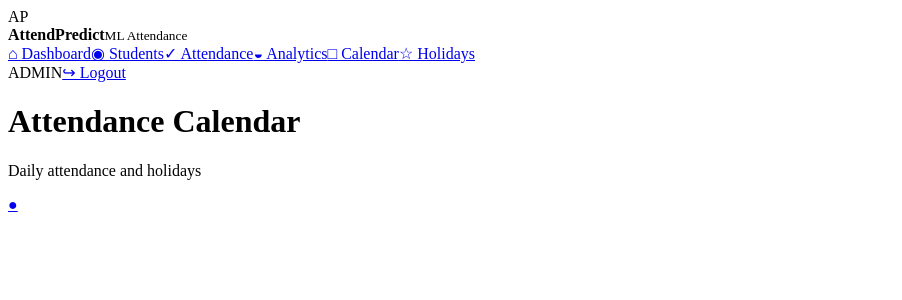
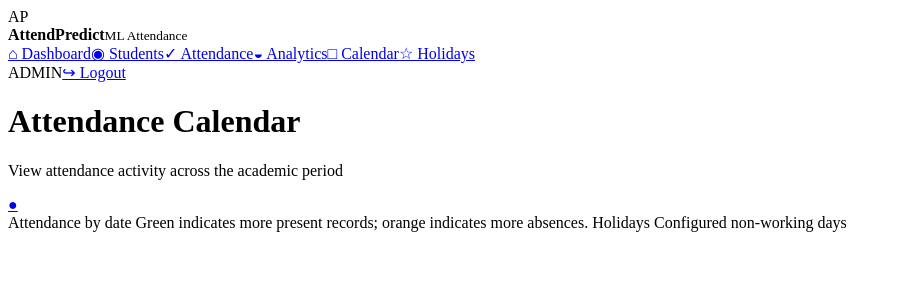
Before and after one commit to Abinesh1028/attendance-prediction-system3.0, a Flask app: page /calendar in a window 1280 px wide. Shown: the top 300 px of the page, without its empty margins (0-902 px from the left). Run offline with Flask 3, Linux system fonts and the light colour scheme; the visitor is signed in with stand-in values (Sample User, id 1).

Commit message:
Update calendar.html

```diff
--- a/templates/calendar.html
+++ b/templates/calendar.html
@@ -1,3 +1,8 @@
+{% extends "layout.html" %}{% block title %}Calendar | AttendIQ{% endblock %}{% block heading %}Attendance Calendar{% endblock %}{% block sub %}View attendance activity across the academic period{% endblock %}{% block content %}
+Attendance by date
+Green indicates more present records; orange indicates more absences.
 
-{% extends "layout.html" %}{% block title %}Calendar | AttendPredict{% endblock %}{% block heading %}Attendance Calendar{% endblock %}{% block sub %}Daily attendance and holidays{% endblock %}
-{% block content %}<div class="panel"><div id="calendar" class="calendar"></div></div><script>loadCalendarPage()</script>{% endblock %}
+Holidays
+Configured non-working days
+
+{% endblock %}
```
